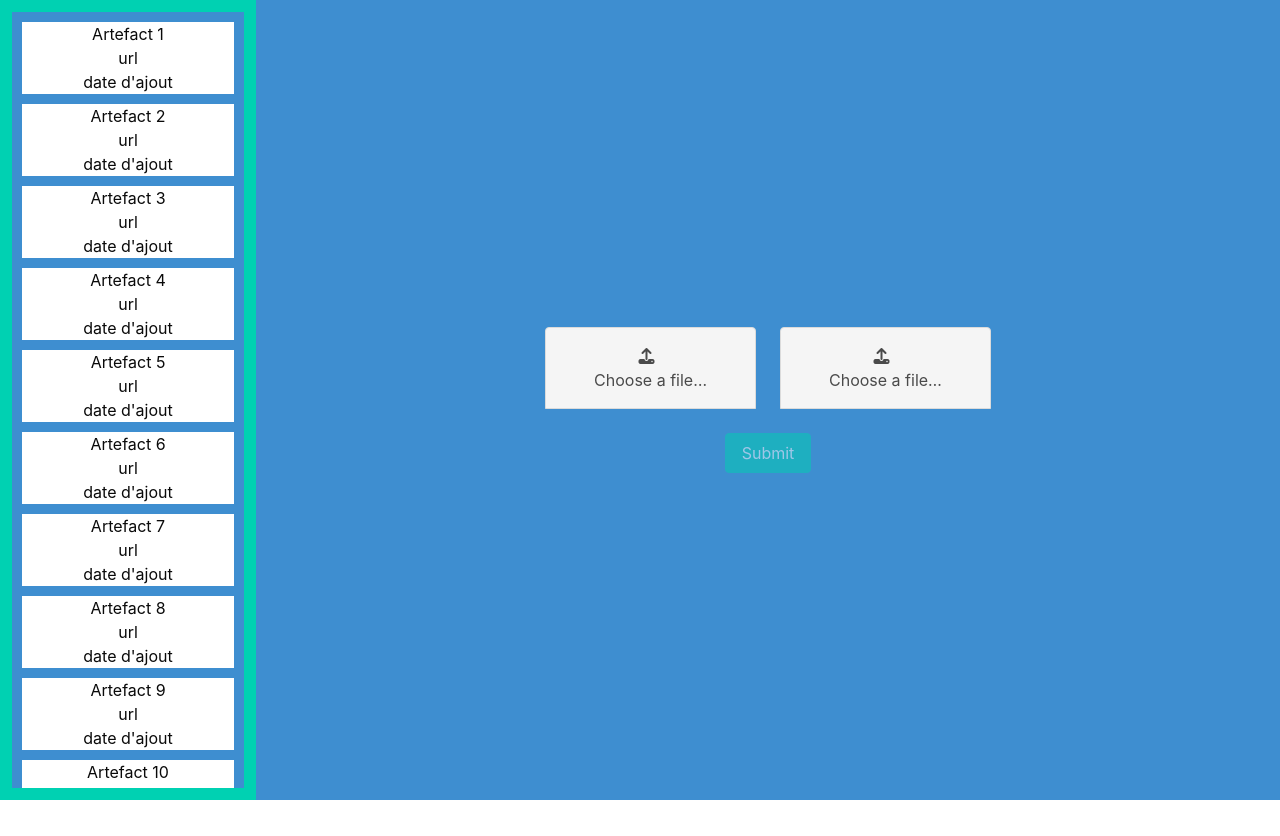
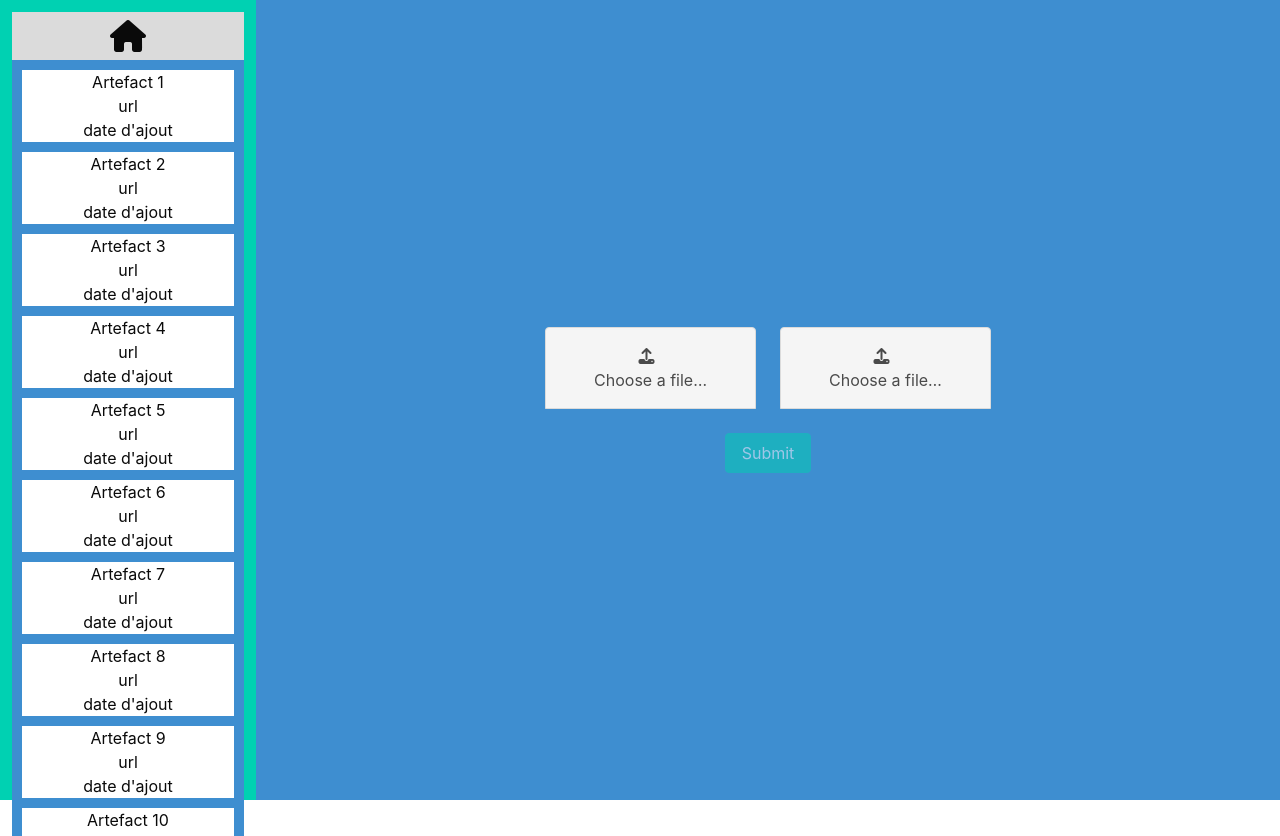
Before and after one commit to SebastienDS/CloneWar, a Svelte app in the folder CloneWar/frontend/: page / in a window 1280 px wide. Before the commit the page ends 800 px from the top, so only its background shows below. Built offline with nearby package versions, Linux system fonts and the light colour scheme.

Commit message:
Front: Add home button

```diff
--- a/CloneWar/frontend/src/components/Home.svelte
+++ b/CloneWar/frontend/src/components/Home.svelte
@@ -1,5 +1,5 @@
 <script>
-  import Router from "svelte-spa-router";
+  import Router, { link } from "svelte-spa-router";
 
 
   import ArtefactList from "./ArtefactList.svelte";
@@ -17,6 +17,14 @@
 
 <div class="columns full-height no-MP">
   <div class="column is-one-fifth has-background-primary">
+    <a href="/" use:link class="has-text-black">
+      <div class="is-flex is-justify-content-center is-align-items-center is-flex-direction-column has-background-grey-lighter">
+        <span class="icon is-size-3 m-3">
+          <i class="fas fa-home"></i>
+        </span>
+      </div>
+    </a>
+
     <ArtefactList/>
   </div>
   <div class="column is-dark has-background-info is-flex is-justify-content-center is-align-items-center">
```
